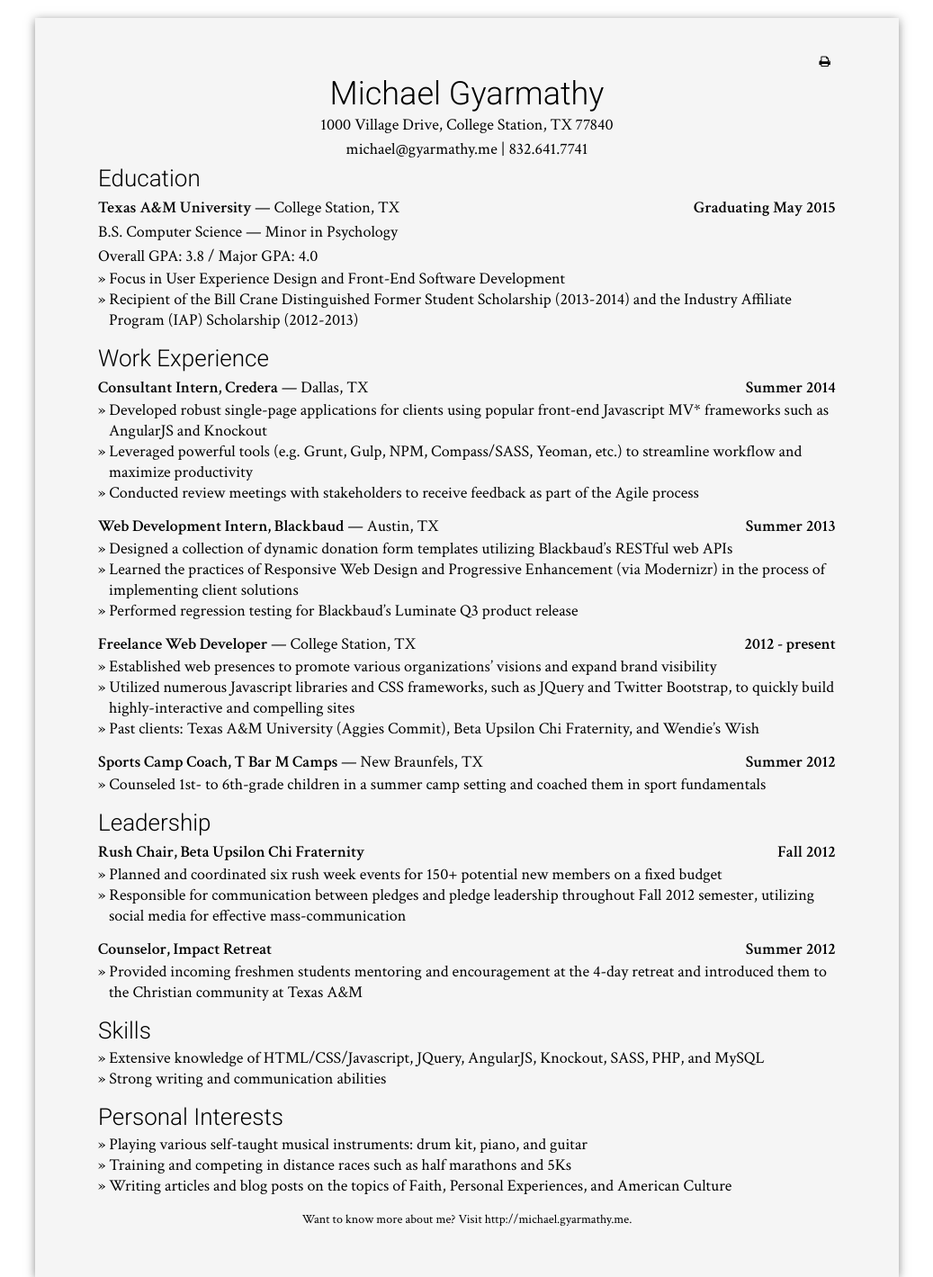
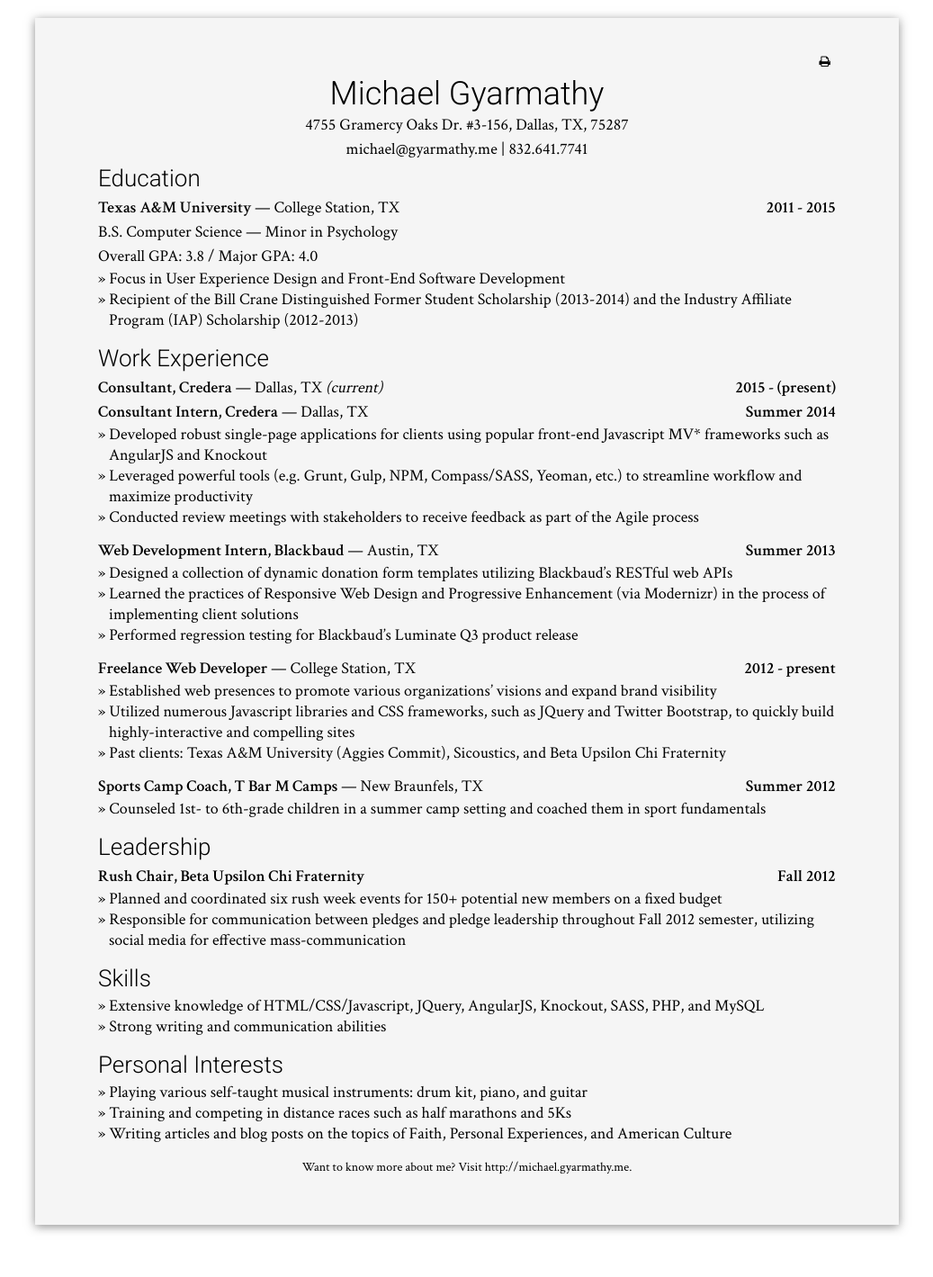
Before and after one commit to mgyarmathy/markdown-resume-builder, a website: page index.html in a window 1280 px wide. Shown: the top 1419 px of the page at 90% size, without its empty margins (121-1158 px from the left). After the commit the page ends 1397 px from the top, so only its background shows below. Drawn offline with nearby package versions, Linux system fonts and the light colour scheme.

Commit message:
update resume -- may 2015

```diff
--- a/resume.html
+++ b/resume.html
@@ -1,13 +1,13 @@
 <h1 class="title" id="michael-gyarmathy">Michael Gyarmathy</h1>
 
-<p class="information-line">1000 Village Drive, College Station, TX 77840</p>
+<p class="information-line">4755 Gramercy Oaks Dr. #3-156, Dallas, TX, 75287</p>
 
 <p class="information-line">michael@gyarmathy.me | 832.641.7741</p>
 
 <h2 id="education">Education</h2>
 
 <p><strong>Texas A&amp;M University</strong> — College Station, TX
-<strong class="date">Graduating May 2015</strong></p>
+<strong class="date">2011 - 2015</strong></p>
 
 <p>B.S. Computer Science — Minor in Psychology</p>
 
@@ -19,6 +19,9 @@
 </ul>
 
 <h2 id="work-experience">Work Experience</h2>
+
+<p><strong>Consultant, Credera</strong> — Dallas, TX <em>(current)</em>
+<strong class="date">2015 - (present)</strong></p>
 
 <p><strong>Consultant Intern, Credera</strong> — Dallas, TX
 <strong class="date">Summer 2014</strong></p>
@@ -44,7 +47,7 @@
 <ul>
   <li>Established web presences to promote various organizations’ visions and expand brand visibility</li>
   <li>Utilized numerous Javascript libraries and CSS frameworks, such as JQuery and Twitter Bootstrap, to quickly build highly-interactive and compelling sites</li>
-  <li>Past clients: Texas A&amp;M University (Aggies Commit), Beta Upsilon Chi Fraternity, and Wendie’s Wish</li>
+  <li>Past clients: Texas A&amp;M University (Aggies Commit), Sicoustics, and Beta Upsilon Chi Fraternity</li>
 </ul>
 
 <p><strong>Sports Camp Coach, T Bar M Camps</strong> — New Braunfels, TX
@@ -64,13 +67,6 @@
   <li>Responsible for communication between pledges and pledge leadership throughout Fall 2012 semester, utilizing social media for effective mass-communication</li>
 </ul>
 
-<p><strong>Counselor, Impact Retreat</strong>
-<strong class="date">Summer 2012</strong></p>
-
-<ul>
-  <li>Provided incoming freshmen students mentoring and encouragement at the 4-day retreat and introduced them to the Christian community at Texas A&amp;M</li>
-</ul>
-
 <h2 id="skills">Skills</h2>
 <ul>
   <li>Extensive knowledge of HTML/CSS/Javascript, JQuery, AngularJS, Knockout, SASS, PHP, and MySQL</li>
```
Also changed, not shown: resume.md (+6 -8 lines), 1 other file.
